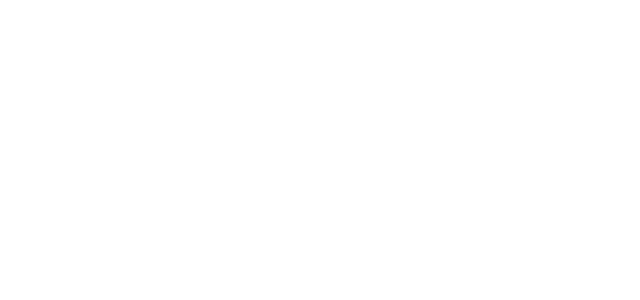
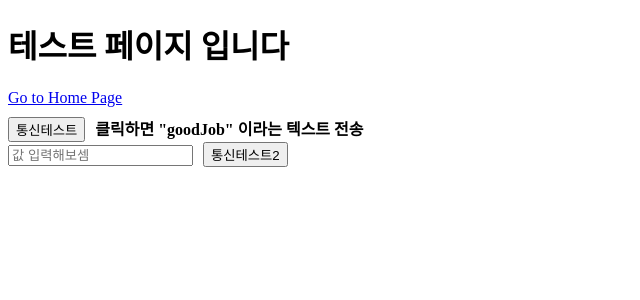
Before and after one commit to DreamCodersKR/Mentors_Front, a Vue app: page /test in a window 1280 px wide. Before the commit this address had no page. Shown: the top 300 px of the page, without its empty margins (0-640 px from the left). Built offline with nearby package versions, Linux system fonts and the light colour scheme.

Commit message:
Test 페이지 분리함

```diff
--- a/src/router/index.js
+++ b/src/router/index.js
@@ -1,6 +1,7 @@
 import { createRouter, createWebHistory } from "vue-router";
 import HomePage from "@/views/Home.vue";
 import AboutPage from "@/views/About.vue";
+import Testpage from "@/views/Test.vue";
 
 const routes = [
   {
@@ -13,6 +14,11 @@
     name: "About",
     component: AboutPage,
   },
+  {
+    path: "/test",
+    name: "Test",
+    component: Testpage,
+  },
 ];
 
 const router = createRouter({
--- a/src/views/Home.vue
+++ b/src/views/Home.vue
@@ -2,48 +2,14 @@
   <div>
     <h1>멘토스 메인페이지용</h1>
     <router-link to="/about">Go to About Page</router-link><br />
-    <button style="margin-top: 10px" @click="sendPostTestMessage">
-      통신테스트
-    </button>
-    <b style="margin-left: 10px">클릭하면 "goodJob" 이라는 텍스트 전송</b>
-    <br />
-    <input v-model="inputValue" type="text" placeholder="값 입력해보셈" />
-    <button style="margin-left: 10px" @click="sendGetTestMessage">
-      통신테스트2
-    </button>
+    <router-link to="/test">테스트 페이지 gaboja~</router-link><br />
   </div>
 </template>
 
 <script>
-import { sendPostTestData, sendGetTestData } from "../api/user";
-
 export default {
   name: "MainPage",
-  data() {
-    return {
-      inputValue: "", // 입력값 받는 데이터
-    };
-  },
-  methods: {
-    sendPostTestMessage() {
-      // API 호출
-      sendPostTestData({ message: "goodJob" })
-        .then((response) => {
-          console.log("Response : ", response.data);
-        })
-        .catch((error) => {
-          console.error("Error: ", error);
-        });
-    },
-    sendGetTestMessage() {
-      sendGetTestData(this.inputValue)
-        .then((response) => {
-          console.log("Response : ", response.data);
-        })
-        .catch((error) => {
-          console.error("에러남 : ", error);
-        });
-    },
-  },
+  data() {},
+  methods: {},
 };
 </script>
--- /dev/null
+++ b/src/views/Test.vue
@@ -0,0 +1,49 @@
+<template>
+  <div>
+    <h1>테스트 페이지 입니다</h1>
+    <router-link to="/">Go to Home Page</router-link><br />
+    <button style="margin-top: 10px" @click="sendPostTestMessage">
+      통신테스트
+    </button>
+    <b style="margin-left: 10px">클릭하면 "goodJob" 이라는 텍스트 전송</b>
+    <br />
+    <input v-model="inputValue" type="text" placeholder="값 입력해보셈" />
+    <button style="margin-left: 10px" @click="sendGetTestMessage">
+      통신테스트2
+    </button>
+  </div>
+</template>
+
+<script>
+import { sendPostTestData, sendGetTestData } from "../api/user";
+
+export default {
+  name: "TestPage",
+  data() {
+    return {
+      inputValue: "", // 입력값 받는 데이터
+    };
+  },
+  methods: {
+    sendPostTestMessage() {
+      // API 호출
+      sendPostTestData({ message: "goodJob" })
+        .then((response) => {
+          console.log("Response : ", response.data);
+        })
+        .catch((error) => {
+          console.error("Error: ", error);
+        });
+    },
+    sendGetTestMessage() {
+      sendGetTestData(this.inputValue)
+        .then((response) => {
+          console.log("Response : ", response.data);
+        })
+        .catch((error) => {
+          console.error("에러남 : ", error);
+        });
+    },
+  },
+};
+</script>
```
